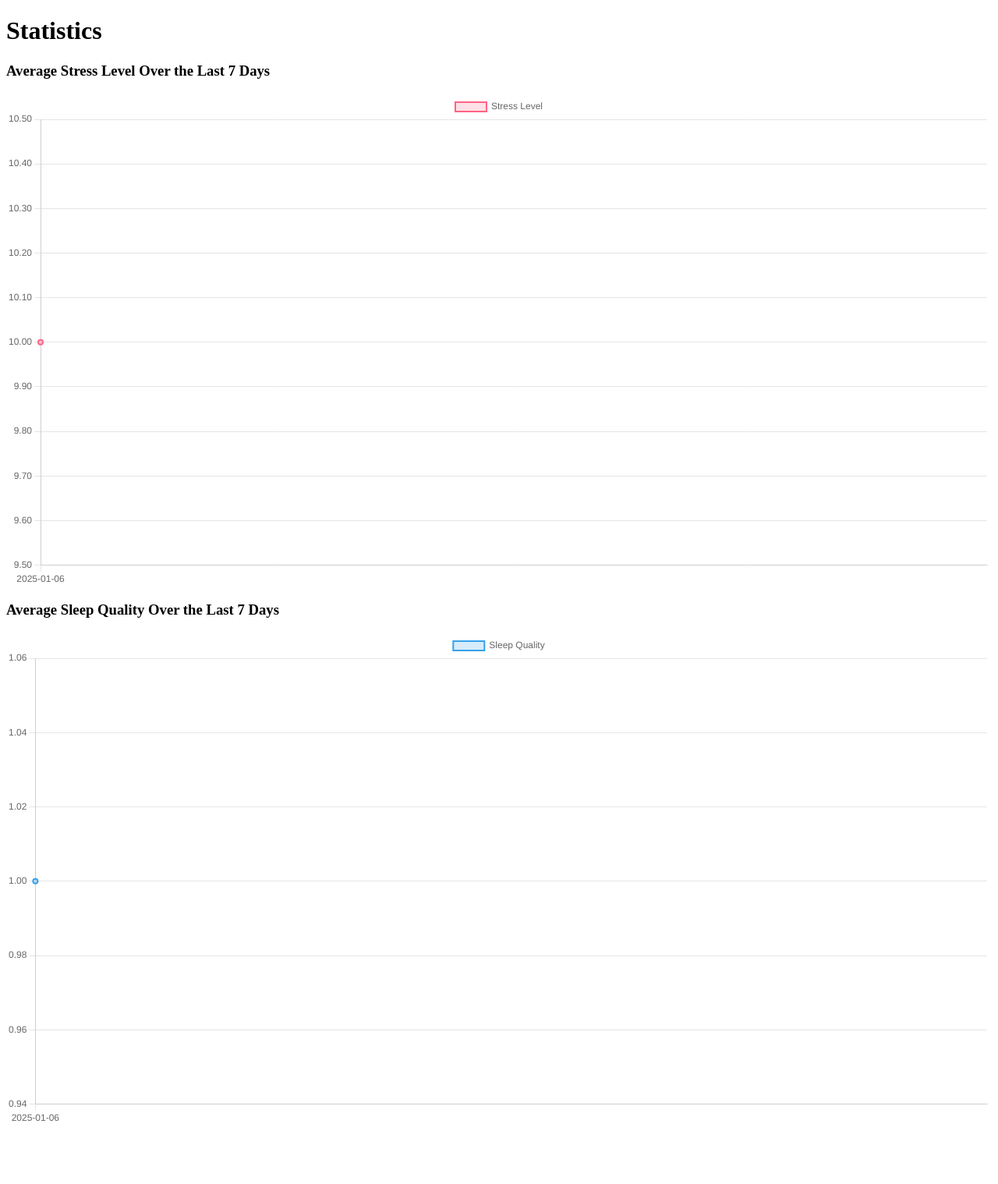
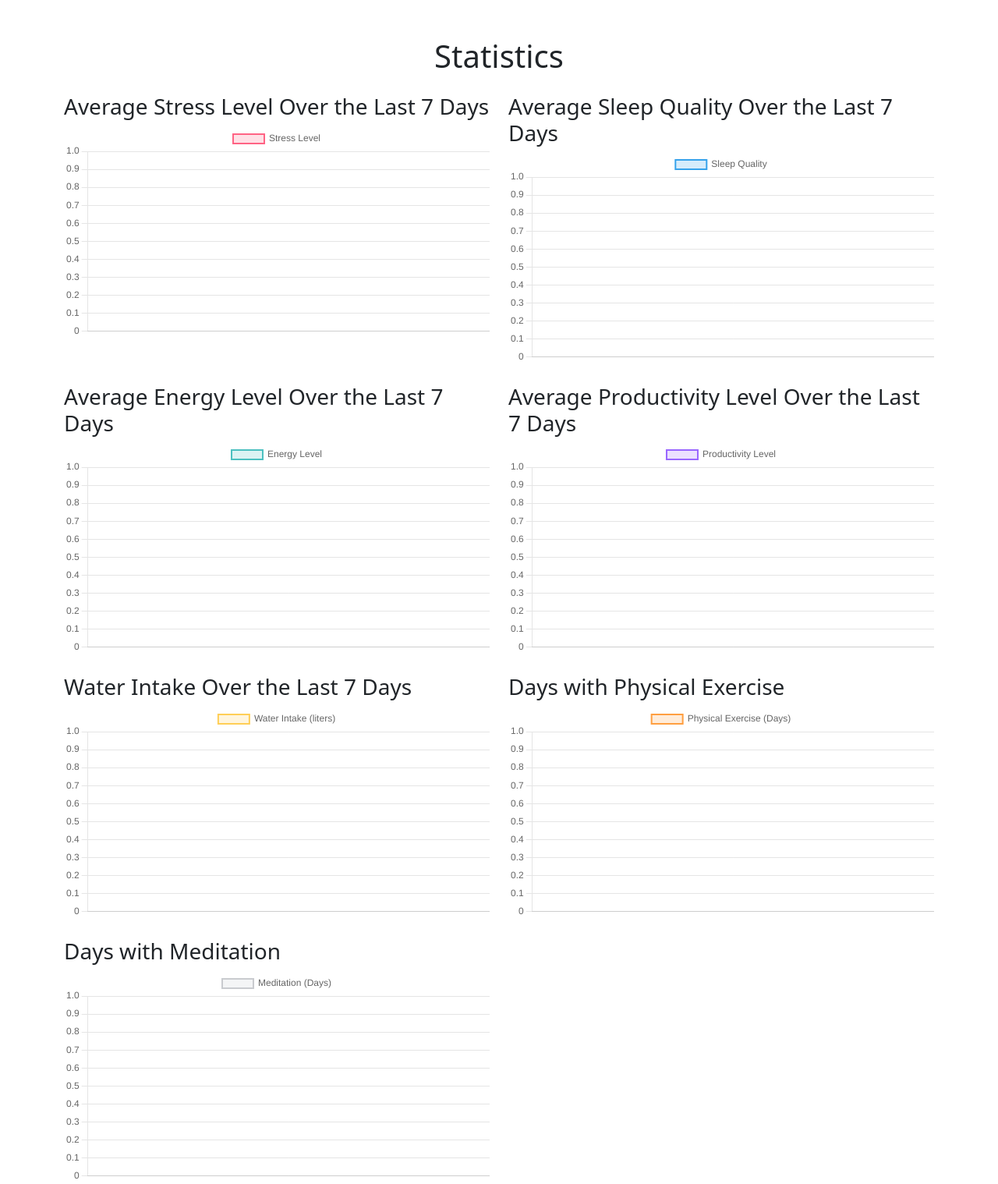
Before and after one commit to beatriceelena5/EmotiNest, a Flask app: page /statistics in a window 1280 px wide. Shown: the whole page at 78% size. Before the commit the page ends 1438 px from the top, so only its background shows below. Run offline with Flask 3, Linux system fonts and the light colour scheme.

Commit message:
Forms and statistics++

```diff
--- a/app/__init__.py
+++ b/app/__init__.py
@@ -13,7 +13,7 @@ def load_user(user_id):
 def create_app():
 	app = Flask(__name__)
 	app.config['SECRET_KEY'] = 'your_secret_key_here'
-	app.config['SQLALCHEMY_DATABASE_URI'] = 'sqlite:///emotinest.db'
+	app.config['SQLALCHEMY_DATABASE_URI'] = 'sqlite:///Emotinest.db'
 
 	# Inițializează extensiile
 	db.init_app(app)
--- a/app/models.py
+++ b/app/models.py
@@ -24,5 +24,10 @@ class DailyEntry(db.Model):
     emotional_state = db.Column(db.String(50), nullable=False)
     stress_level = db.Column(db.Integer, nullable=False)
     sleep_quality = db.Column(db.Integer, nullable=False)
+    energy_level = db.Column(db.Integer, nullable=False)  # Nivel de energie
+    productivity_level = db.Column(db.Integer, nullable=False)  # Nivel de productivitate
+    water_intake = db.Column(db.Float, nullable=False)  # Consum de apă în litri
+    physical_exercise = db.Column(db.Boolean, nullable=False)  # Exerciții fizice (Da/Nu)
+    meditation = db.Column(db.Boolean, nullable=False)  # Meditație (Da/Nu)
     user_id = db.Column(db.Integer, db.ForeignKey('user.id'))
     date = db.Column(db.DateTime, default=db.func.current_timestamp())
--- a/app/statistics.py
+++ b/app/statistics.py
@@ -15,12 +15,32 @@ def stats():
     weekly_data = db.session.query(
         func.date(DailyEntry.date),
         func.avg(DailyEntry.stress_level),
-        func.avg(DailyEntry.sleep_quality)
+        func.avg(DailyEntry.sleep_quality),
+        func.avg(DailyEntry.energy_level),
+        func.avg(DailyEntry.productivity_level),
+        func.avg(DailyEntry.water_intake),
+        func.sum(DailyEntry.physical_exercise),
+        func.sum(DailyEntry.meditation)
     ).filter(DailyEntry.date >= week_ago).group_by(func.date(DailyEntry.date)).all()
 
     # Structurăm datele pentru grafice
     labels = [str(row[0]) for row in weekly_data]
     stress_data = [round(row[1], 2) for row in weekly_data]
     sleep_data = [round(row[2], 2) for row in weekly_data]
+    energy_data = [round(row[3], 2) for row in weekly_data]
+    productivity_data = [round(row[4], 2) for row in weekly_data]
+    water_data = [round(row[5], 2) for row in weekly_data]
+    physical_exercise_data = [int(row[6]) for row in weekly_data]
+    meditation_data = [int(row[7]) for row in weekly_data]
 
-    return render_template('statistics.html', labels=labels, stress_data=stress_data, sleep_data=sleep_data)
+    return render_template(
+        'statistics.html',
+        labels=labels,
+        stress_data=stress_data,
+        sleep_data=sleep_data,
+        energy_data=energy_data,
+        productivity_data=productivity_data,
+        water_data=water_data,
+        physical_exercise_data=physical_exercise_data,
+        meditation_data=meditation_data
+    )
--- a/app/templates/statistics.html
+++ b/app/templates/statistics.html
@@ -2,56 +2,87 @@
 <html>
 <head>
     <title>Statistics</title>
+    <link href="https://cdn.jsdelivr.net/npm/bootstrap@5.3.0-alpha1/dist/css/bootstrap.min.css" rel="stylesheet">
     <script src="https://cdn.jsdelivr.net/npm/chart.js"></script>
 </head>
 <body>
-    <h1>Statistics</h1>
+    <div class="container mt-5">
+        <h1 class="text-center mb-4">Statistics</h1>
 
+        <div class="row">
+            <div class="col-md-6">
                 <h3>Average Stress Level Over the Last 7 Days</h3>
                 <canvas id="stressChart"></canvas>
-
+            </div>
+            <div class="col-md-6">
                 <h3>Average Sleep Quality Over the Last 7 Days</h3>
                 <canvas id="sleepChart"></canvas>
+            </div>
+        </div>
+
+        <div class="row mt-4">
+            <div class="col-md-6">
+                <h3>Average Energy Level Over the Last 7 Days</h3>
+                <canvas id="energyChart"></canvas>
+            </div>
+            <div class="col-md-6">
+                <h3>Average Productivity Level Over the Last 7 Days</h3>
+                <canvas id="productivityChart"></canvas>
+            </div>
+        </div>
+
+        <div class="row mt-4">
+            <div class="col-md-6">
+                <h3>Water Intake Over the Last 7 Days</h3>
+                <canvas id="waterChart"></canvas>
+            </div>
+            <div class="col-md-6">
+                <h3>Days with Physical Exercise</h3>
+                <canvas id="exerciseChart"></canvas>
+            </div>
+        </div>
+
+        <div class="row mt-4">
+            <div class="col-md-6">
+                <h3>Days with Meditation</h3>
+                <canvas id="meditationChart"></canvas>
+            </div>
+        </div>
+    </div>
 
     <script>
-        // Injectăm variabilele generate de Flask
         const labels = JSON.parse('{{ labels | tojson | safe }}');
         const stressData = JSON.parse('{{ stress_data | tojson | safe }}');
         const sleepData = JSON.parse('{{ sleep_data | tojson | safe }}');
+        const energyData = JSON.parse('{{ energy_data | tojson | safe }}');
+        const productivityData = JSON.parse('{{ productivity_data | tojson | safe }}');
+        const waterData = JSON.parse('{{ water_data | tojson | safe }}');
+        const physicalExerciseData = JSON.parse('{{ physical_exercise_data | tojson | safe }}');
+        const meditationData = JSON.parse('{{ meditation_data | tojson | safe }}');
 
-        // Configurăm graficul pentru nivelul de stres
-        const stressConfig = {
+        const createChart = (id, label, data, color) => {
+            new Chart(document.getElementById(id), {
                 type: 'line',
                 data: {
                     labels: labels,
                     datasets: [{
-                    label: 'Stress Level',
-                    data: stressData,
-                    borderColor: 'rgba(255, 99, 132, 1)',
-                    backgroundColor: 'rgba(255, 99, 132, 0.2)',
+                        label: label,
+                        data: data,
+                        borderColor: color,
+                        backgroundColor: color.replace('1)', '0.2)'),
                         borderWidth: 2,
                     }]
                 }
+            });
         };
 
-        // Configurăm graficul pentru calitatea somnului
-        const sleepConfig = {
-            type: 'line',
-            data: {
-                labels: labels,
-                datasets: [{
-                    label: 'Sleep Quality',
-                    data: sleepData,
-                    borderColor: 'rgba(54, 162, 235, 1)',
-                    backgroundColor: 'rgba(54, 162, 235, 0.2)',
-                    borderWidth: 2,
-                }]
-            }
-        };
-
-        // Inițializăm graficele
-        new Chart(document.getElementById('stressChart'), stressConfig);
-        new Chart(document.getElementById('sleepChart'), sleepConfig);
+        createChart('stressChart', 'Stress Level', stressData, 'rgba(255, 99, 132, 1)');
+        createChart('sleepChart', 'Sleep Quality', sleepData, 'rgba(54, 162, 235, 1)');
+        createChart('energyChart', 'Energy Level', energyData, 'rgba(75, 192, 192, 1)');
+        createChart('productivityChart', 'Productivity Level', productivityData, 'rgba(153, 102, 255, 1)');
+        createChart('waterChart', 'Water Intake (liters)', waterData, 'rgba(255, 206, 86, 1)');
+        createChart('exerciseChart', 'Physical Exercise (Days)', physicalExerciseData, 'rgba(255, 159, 64, 1)');
+        createChart('meditationChart', 'Meditation (Days)', meditationData, 'rgba(201, 203, 207, 1)');
     </script>
 </body>
 </html>
--- a/requirements.txt
+++ b/requirements.txt
@@ -1,7 +1,8 @@
 flask==3.0.3
 flask-sqlalchemy==3.1.1
+flask-login>=0.6.3
 SQLAlchemy==2.0.36
-Werkzeug==3.0.3
+werkzeug>=3.0.0
 Jinja2==3.1.3
 itsdangerous==2.1.2
 click==8.1.7
--- a/run.py
+++ b/run.py
@@ -7,4 +7,4 @@ if __name__ == '__main__':
     with app.app_context():
         db.create_all()  # Creează tabelele în baza de date
         print("Database updated!")
-    app.run(debug=True)
+    app.run(debug=True, host="0.0.0.0", port=5000)  # Ascultă pe toate interfețele
```
Also changed, not shown: app/forms.py (+13 -3 lines), app/static/style.css (+11 -0 lines), app/templates/forms.html (+57 -19 lines), instance/Emotinest.db (added). Lines whose indentation alone changed are shown as unchanged.
